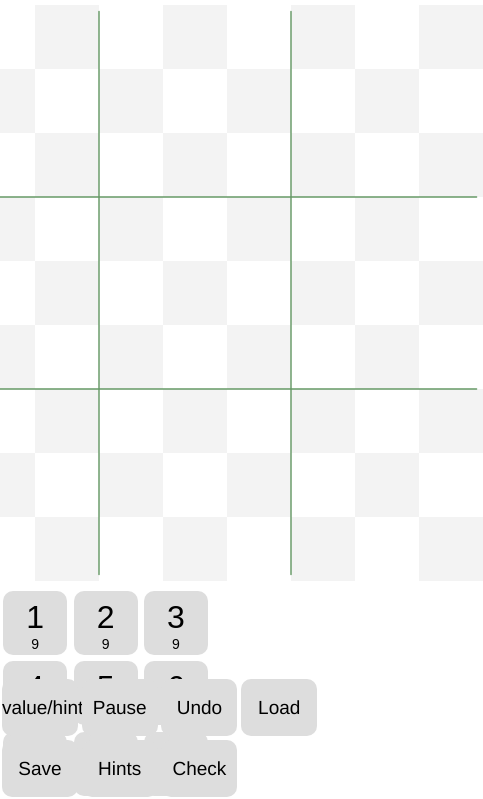
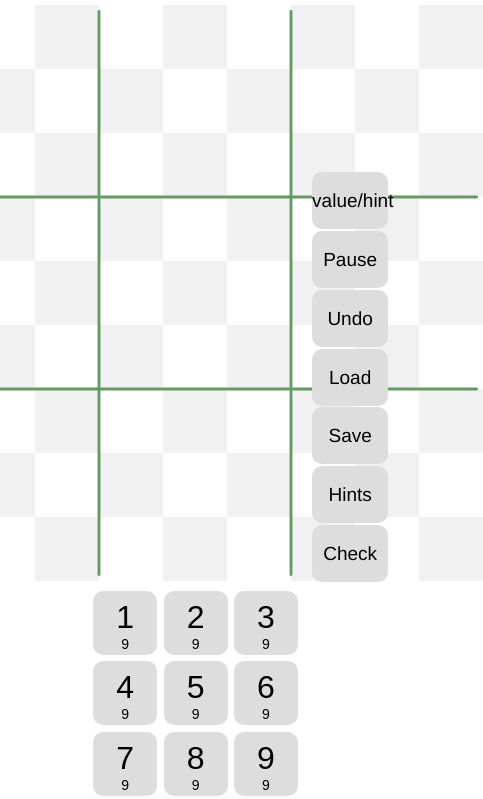
Before and after one commit to JosePedroDias/sudoku, a website with bundled scripts: page index.html in a window 390 px wide. Shown: the part 45-844 px from the top of the page, 483 px wide, since content can reach past the window. Built offline with nearby package versions, Linux system fonts and the light colour scheme.

Commit message:
layout improvements to aid mobile; theme improvements; better handle of selected number; only set hints automatically if hints were already there

```diff
--- a/board.mjs
+++ b/board.mjs
@@ -5,10 +5,10 @@ const PI2 = 2 * Math.PI;
 const FONT = 'sans-serif';
 
 const GRID_COLOR = '#696';
-const BG_COLOR = '#FFF';
-const BG2_COLOR = '#F3F3F3';
-const BG_SELECTED_COLOR = '#669';
-const BG_SELECTED_NUMBER_COLOR = '#336';
+const BG_BOARD_COLOR = '#FFF';
+const BG_BOARD2_COLOR = '#F1F1F1';
+const BG_SELECTED_NUMBER_COLOR = '#669';
+const SELECTED_POSITION_COLOR = '#444'
 const BG_INVALID_COLOR = '#966';
 const NUMBER_COLOR = '#000';
 const NUMBER_SELECTED_COLOR = '#FFF';
@@ -143,10 +143,10 @@ export class Board {
     const c = this.ctx;
     const cw = this.cellWidth;
 
-    c.fillStyle = BG_COLOR;
+    c.fillStyle = BG_BOARD_COLOR;
     c.fillRect(0, 0, this.boardWidth, this.boardWidth);
 
-    c.fillStyle = BG2_COLOR;
+    c.fillStyle = BG_BOARD2_COLOR;
 
     for (let [cx, cy] of getAllPositions()) {
       --cx;
@@ -163,7 +163,7 @@ export class Board {
     }
 
     c.strokeStyle = GRID_COLOR;
-    c.lineWidth = this.boardWidth / 400;
+    c.lineWidth = this.boardWidth / 200;
     const g = 0.1;
     c.beginPath();
     c.moveTo(cw * (0 + g), cw * 3);
@@ -451,20 +451,26 @@ class Cell {
       }
     }
 
-    const isSelected = this.isInvalid || hasSelectedNumber || hasSelectedPos;
+    const isFilled = this.isInvalid || hasSelectedNumber;
+    const isSeleted = hasSelectedPos;
 
-    if (isSelected) {
+    if (isFilled) {
       ctx.fillStyle = this.isInvalid
         ? BG_INVALID_COLOR
-        : hasSelectedPos
-        ? BG_SELECTED_COLOR
         : BG_SELECTED_NUMBER_COLOR;
       ctx.beginPath();
       ctx.arc(x0 + w * 0.5, y0 + w * 0.5, w * 0.46, 0, PI2);
       ctx.fill();
     }
 
-    ctx.fillStyle = isSelected ? NUMBER_SELECTED_COLOR : NUMBER_COLOR;
+    if (isSeleted) {
+      ctx.strokeStyle = SELECTED_POSITION_COLOR;
+      ctx.beginPath();
+      ctx.arc(x0 + w * 0.5, y0 + w * 0.5, w * 0.46, 0, PI2);
+      ctx.stroke();
+    }
+
+    ctx.fillStyle = isFilled ? NUMBER_SELECTED_COLOR : NUMBER_COLOR;
 
     if (this.value) {
       ctx.font = this.fontV;
--- a/main.css
+++ b/main.css
@@ -14,7 +14,7 @@ html, body {
 }
 
 .board {
-    position: absolute;
+    position: fixed;
     left: 50%;
     top:  40%;
     margin-left: calc(0.4 * -720px);
@@ -27,7 +27,7 @@ div.paused {
     height: 5em;
     line-height: 5em;
     font-size: 20px;
-    position: absolute;
+    position: fixed;
     left: 50%;
     top: 50%;
     margin-left: -5em;
@@ -44,9 +44,11 @@ body.paused div.paused {
 }
 
 .numbers {
-    position: absolute;
+    position: fixed;
     bottom: 0;
-    left: 0;
+    left: 50%;
+    /* 211px width */
+    margin-left: -105px;
 }
 
 .number {
@@ -78,14 +80,16 @@ body.paused div.paused {
 }
 
 .actions {
-    position: absolute;
-    bottom: 0;
+    position: fixed;
+    top: 50%;
     right: 0;
+    /* 414px height */
+    margin-top: -207px;
 }
 
 .action {
     font-family: 'Franklin Gothic Medium', 'Arial Narrow', Arial, sans-serif;
-    display: inline-block;
+    display: block;
     text-align: center;
     width: 4em;
     height: 3em;
--- a/main.mjs
+++ b/main.mjs
@@ -22,7 +22,10 @@ function onClickCell(pos) {
   const c = b.getCell(pos);
 
   b.setSelectedPosition(pos);
-  b.setSelectedNumber(c.value || -1);
+  //b.setSelectedNumber(c.value || -1);
+  if (c.value) {
+    b.setSelectedNumber(c.value);
+  }
   b.draw();
 
   lastPos = pos;
@@ -47,6 +50,8 @@ function onNumber(value) {
     const relatedCells = b.getRelatedCells(lastPos);
     if (oldValue) {
       relatedCells.forEach((c2) => {
+        // not to set hints on unvisited cells
+        if (c2.hints.length === 0) { return; }
         const valids = b.getValidValues(c2.position);
         if (valids.indexOf(oldValue) !== -1) {
           // helps a bit...
@@ -64,7 +69,7 @@ function onNumber(value) {
         b.setSelectedNumber(c.value);
       }
     } else {
-      b.setSelectedNumber(-1);
+      //b.setSelectedNumber(-1);
     }
   }
   b.draw();
```
Also changed, not shown: boards.txt (added, +13 -0 lines), index.html (+2 -0 lines), README.md.
